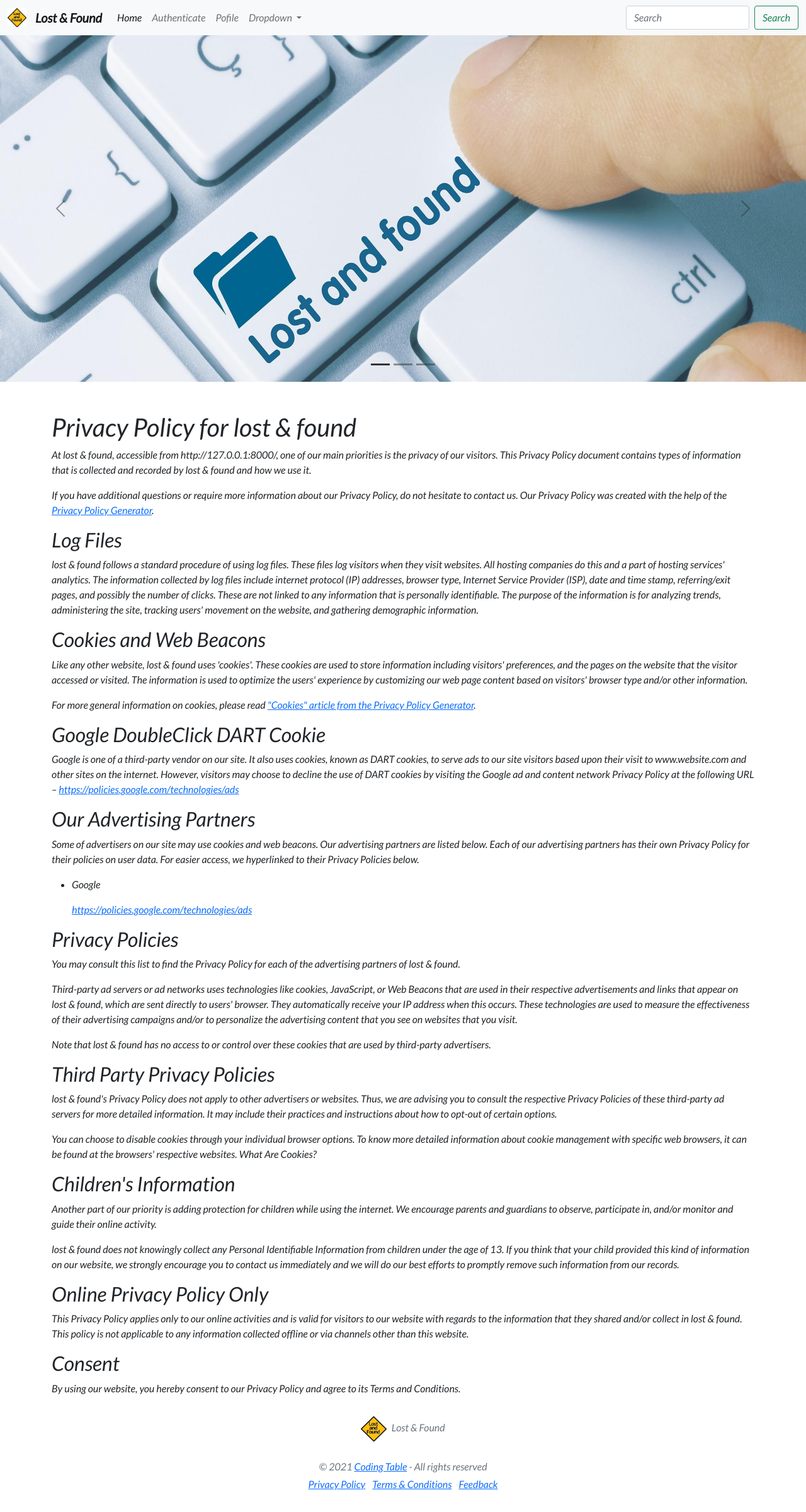
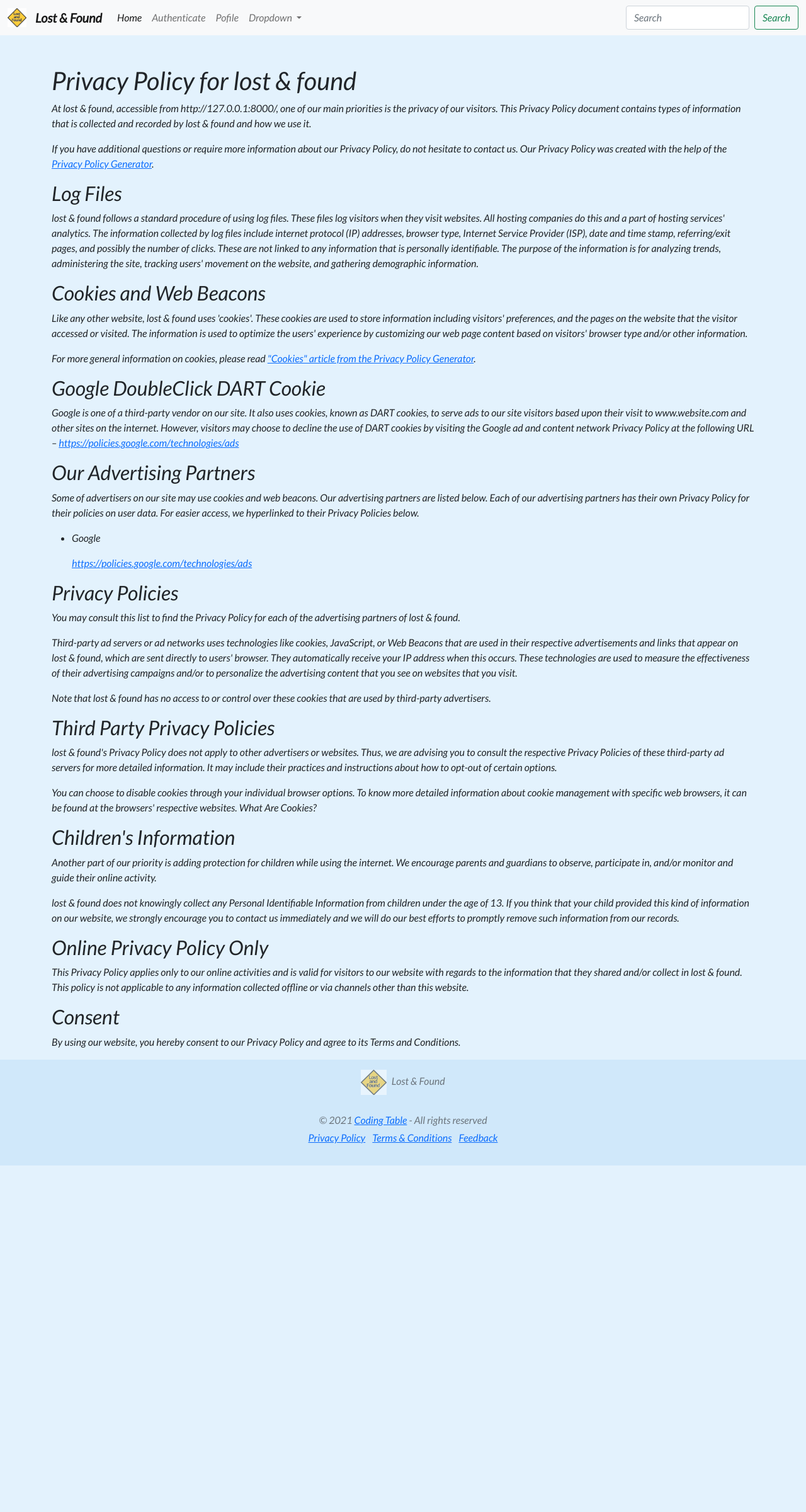
Before and after one commit to sabikrahat/lost_and_found, a Django app: page /privacy-policy in a window 1280 px wide. Shown: the whole page at 63% size. After the commit the page ends 1850 px from the top, so only its background shows below. Run offline with Django 3.2, Linux system fonts and the light colour scheme; some libraries are stand-ins or nearby versions.

Commit message:
slider image bug fix

```diff
--- a/templates/home.html
+++ b/templates/home.html
@@ -32,7 +32,7 @@
 
     .custom-center {
         animation: moveright 1s linear;
-        animation-delay: 2s;
+        animation-delay: 0.5s;
         visibility: hidden;
         animation-fill-mode: forwards;
     }
@@ -47,6 +47,19 @@
             transform: translateX(0);
             visibility: visible;
         }
+    }
+
+    .carousel-control-next,
+    .carousel-control-prev,
+    .carousel-indicators
+
+    /*, .carousel-indicators */
+        {
+        filter: invert(100%);
+    }
+
+    img {
+        opacity: 0.8;
     }
 </style>
 
@@ -143,52 +156,46 @@
         </div>
     </nav>
 
+
+    <!-- Main Part -->
+    <div style="background-color: #e3f2fd;">
+        <div class="container">
+            <div class="row">
+                <div class="col-12">
+                    {% block content %}
                     <!-- Sliding Image -->
-
-
-<style>
-
-    .carousel-control-next,
-    .carousel-control-prev,
-    .carousel-indicators  /*, .carousel-indicators */
-    {
-        filter: invert(80%);
-    }
-</style>
-
                     <div id="carouselExampleIndicators" class="carousel slide" data-bs-ride="carousel">
                         <div class="carousel-indicators">
-        <button type="button" data-bs-target="#carouselExampleIndicators" data-bs-slide-to="0" class="active" aria-current="true" aria-label="Slide 1"></button>
-        <button type="button" data-bs-target="#carouselExampleIndicators" data-bs-slide-to="1" aria-label="Slide 2" color="#red" ></button>
-        <button type="button" data-bs-target="#carouselExampleIndicators" data-bs-slide-to="2" aria-label="Slide 3"></button>
+                            <button type="button" data-bs-target="#carouselExampleIndicators" data-bs-slide-to="0"
+                                class="active" aria-current="true" aria-label="Slide 1"></button>
+                            <button type="button" data-bs-target="#carouselExampleIndicators" data-bs-slide-to="1"
+                                aria-label="Slide 2" color="#red"></button>
+                            <button type="button" data-bs-target="#carouselExampleIndicators" data-bs-slide-to="2"
+                                aria-label="Slide 3"></button>
                         </div>
                         <div class="carousel-inner">
                             <div class="carousel-item active">
-            <img src="{% static 'images/1.jpg' %}" height="550px" width="100%;">
+                                <img src="{% static 'images/slider-image-1.png' %}" height="550px" width="100%;">
                             </div>
                             <div class="carousel-item">
-            <img src="{% static 'images/2.jpg' %}" height="550px" width="100%;">
+                                <img src="{% static 'images/slider-image-2.gif' %}" height="550px" width="100%;">
                             </div>
                             <div class="carousel-item">
-            <img src="{% static 'images/3.jpg' %}"  height="550px"  width="100%;">
+                                <img src="{% static 'images/slider-image-3.jpg' %}" height="550px" width="100%;">
                             </div>
                         </div>
-        <button class="carousel-control-prev" type="button" data-bs-target="#carouselExampleIndicators" data-bs-slide="prev">
+                        <button class="carousel-control-prev" type="button" data-bs-target="#carouselExampleIndicators"
+                            data-bs-slide="prev">
                             <span class="carousel-control-prev-icon" aria-hidden="true"></span>
                             <span class="visually-hidden">Previous</span>
                         </button>
-        <button class="carousel-control-next" type="button" data-bs-target="#carouselExampleIndicators" data-bs-slide="next">
+                        <button class="carousel-control-next" type="button" data-bs-target="#carouselExampleIndicators"
+                            data-bs-slide="next">
                             <span class="carousel-control-next-icon" aria-hidden="true"></span>
                             <span class="visually-hidden">Next</span>
                         </button>
                     </div>
-
-
-    <!-- Main Part -->
-    <div class="container">
-        <div class="row">
-            <div class="col-12">
-                {% block content %}
+                    <!-- Sliding Image -->
                     <div class="custom-center">
                         <h1>Welcome to Lost & Found</h1>
                     </div>
@@ -196,13 +203,14 @@
                 </div>
             </div>
         </div>
+    </div>
 
     <!-- Footer -->
-    <div class="container-footer">
+    <div class="container-footer" style="background-color: #d0e8fa;">
         <footer class="footer mt-auto py-3 text-muted text-center text-small ">
             <div class="container">
-                <p class="mb-1"><img src="{% static 'images/lost-and-found.jpg' %}" height="40px"
-                        alt="techhelper image" />&ensp;Lost & Found</p>
+                <p class="mb-1"><img src="{% static 'images/lost-and-found.jpg' %}" height="40px" alt="techhelper image"
+                        style="opacity: 0.5;" />&ensp;Lost & Found</p>
                 <br>
                 <p class="mb-1">&copy; 2021 <a href="https://sabikrahat.github.io" target="_blank">Coding Table</a> -
                     All rights reserved </p>
```
Also changed, not shown: static/images/background.jpg (added), static/images/slider-image-2.gif (added), static/images/slider-image-3.jpg (added), static/images/slider-image.jpg (added), 2 other files. Lines whose indentation alone changed are shown as unchanged.
